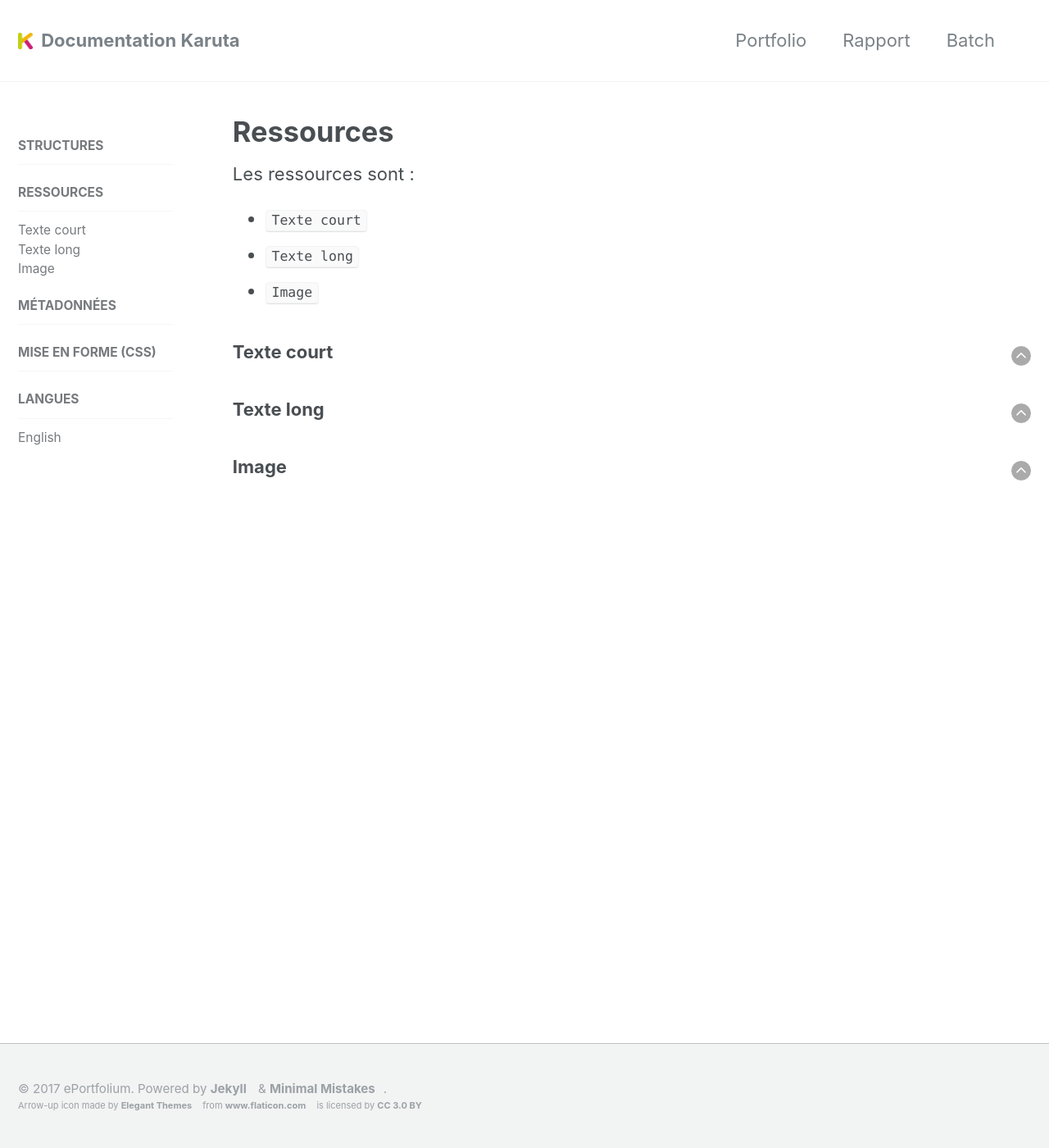
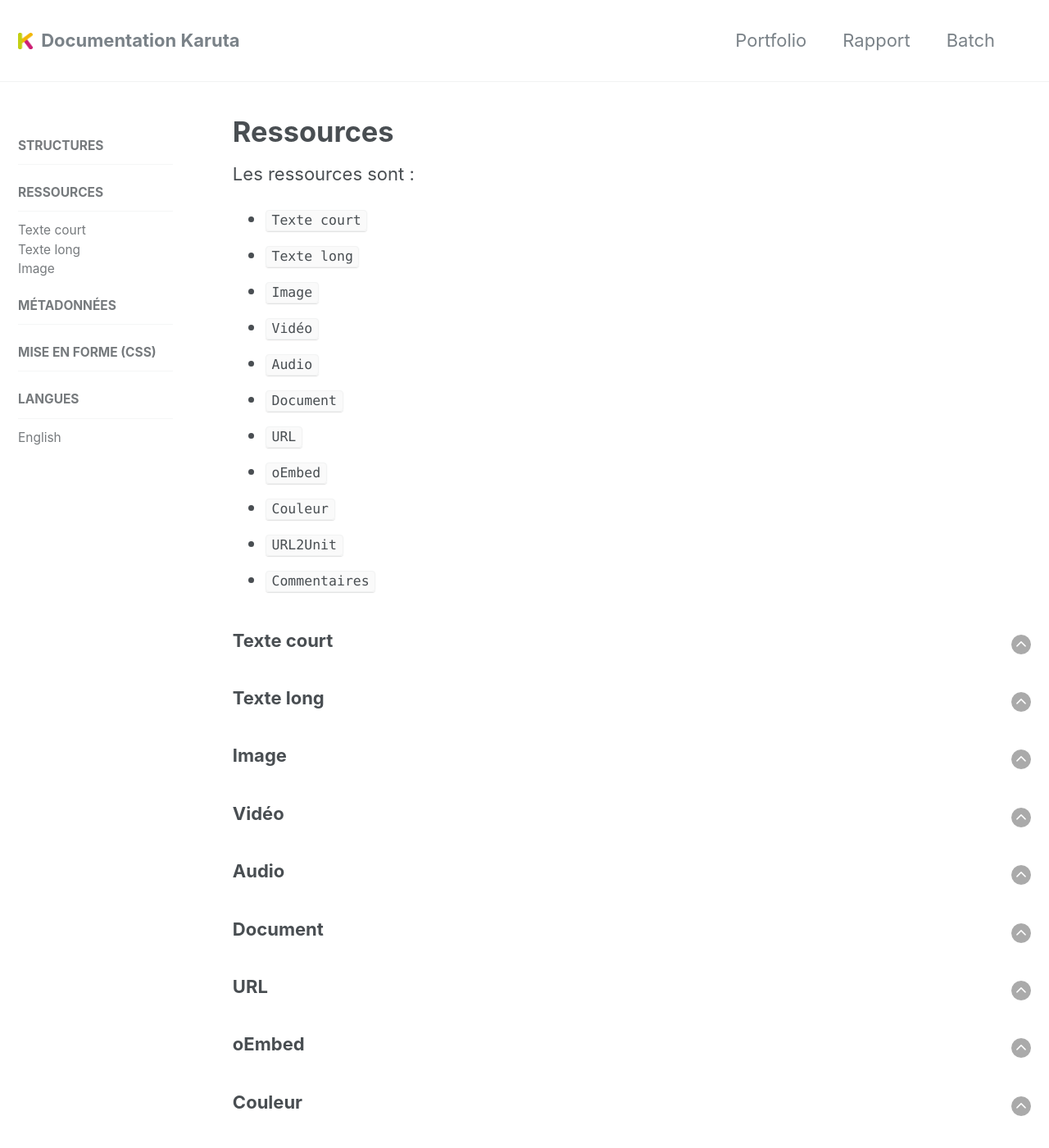
Before and after one commit to karutaproject/karuta-frontend-documentation, a Jekyll site: the page built from _pages/resources_fr.html, in a window 1280 px wide and 1400 px high. Shown: the whole window at 82% size. Built offline with Jekyll 4.4.1, drawn with Linux system fonts in a browser that asks for light colours.

Commit message:
Petite correction dans structures.html et ajout de ressources dans ressources dans ressources.html

```diff
--- a/_pages/resources_fr.html
+++ b/_pages/resources_fr.html
@@ -10,8 +10,16 @@ Les ressources sont :
 <ul>
 
 	<li><code><a href='#field'>Texte court</a></code></li>
-	<li><code><a href='textfield'>Texte long</a></code></li>
+	<li><code><a href='#textfield'>Texte long</a></code></li>
 	<li><code><a href='#image'>Image</a></code></li>
+	<li><code><a href='#video'>Vidéo</a></code></li>
+	<li><code><a href='#audio'>Audio</a></code></li>
+	<li><code><a href='#document'>Document</a></code></li>
+	<li><code><a href='#url'>URL</a></code></li>
+	<li><code><a href='#oembed'>oEmbed</a></code></li>
+	<li><code><a href='#couleur'>Couleur</a></code></li>
+	<li><code><a href='#url2unit'>URL2Unit</a></code></li>
+	<li><code><a href='#commentaires'>Commentaires</a></code></li>
 </ul>
 
 
@@ -33,3 +41,51 @@ Les ressources sont :
 	<h3 id='image'>Image</h3>
 	<p></p>
 </article>
+
+<article>
+	<a style='float:right' href='#top'><img src='../assets/img/arrow-up.png'/></a>
+	<h3 id='video'>Vidéo</h3>
+	<p></p>
+</article>
+
+<article>
+	<a style='float:right' href='#top'><img src='../assets/img/arrow-up.png'/></a>
+	<h3 id='audio'>Audio</h3>
+	<p></p>
+</article>
+
+<article>
+	<a style='float:right' href='#top'><img src='../assets/img/arrow-up.png'/></a>
+	<h3 id='document'>Document</h3>
+	<p></p>
+</article>
+
+<article>
+	<a style='float:right' href='#top'><img src='../assets/img/arrow-up.png'/></a>
+	<h3 id='url'>URL</h3>
+	<p></p>
+</article>
+
+<article>
+	<a style='float:right' href='#top'><img src='../assets/img/arrow-up.png'/></a>
+	<h3 id='oembed'>oEmbed</h3>
+	<p></p>
+</article>
+
+<article>
+	<a style='float:right' href='#top'><img src='../assets/img/arrow-up.png'/></a>
+	<h3 id='couleur'>Couleur</h3>
+	<p></p>
+</article>
+
+<article>
+	<a style='float:right' href='#top'><img src='../assets/img/arrow-up.png'/></a>
+	<h3 id='url2unit'>URL2Unit</h3>
+	<p></p>
+</article>
+
+<article>
+	<a style='float:right' href='#top'><img src='../assets/img/arrow-up.png'/></a>
+	<h3 id='commentaires'>Commentaires</h3>
+	<p></p>
+</article>
--- a/_pages/structures_fr.html
+++ b/_pages/structures_fr.html
@@ -18,7 +18,7 @@ sidebar:
 <article>
 	<a style='float:right' href='#top'><img src='../assets/img/arrow-up.png'/></a>
 	<h3 id='asmstructure'>Section</h3>
-	<p>Une section permet de regrouper des pages du portfolios. Une section peut contenir des sections, des pages, des sous-sections et des ressources.</p>
+	<p>Une section permet de regrouper des pages du portfolio. Une section peut contenir des sections, des pages, des sous-sections et des ressources.</p>
 </article>
 
 <article>
```
